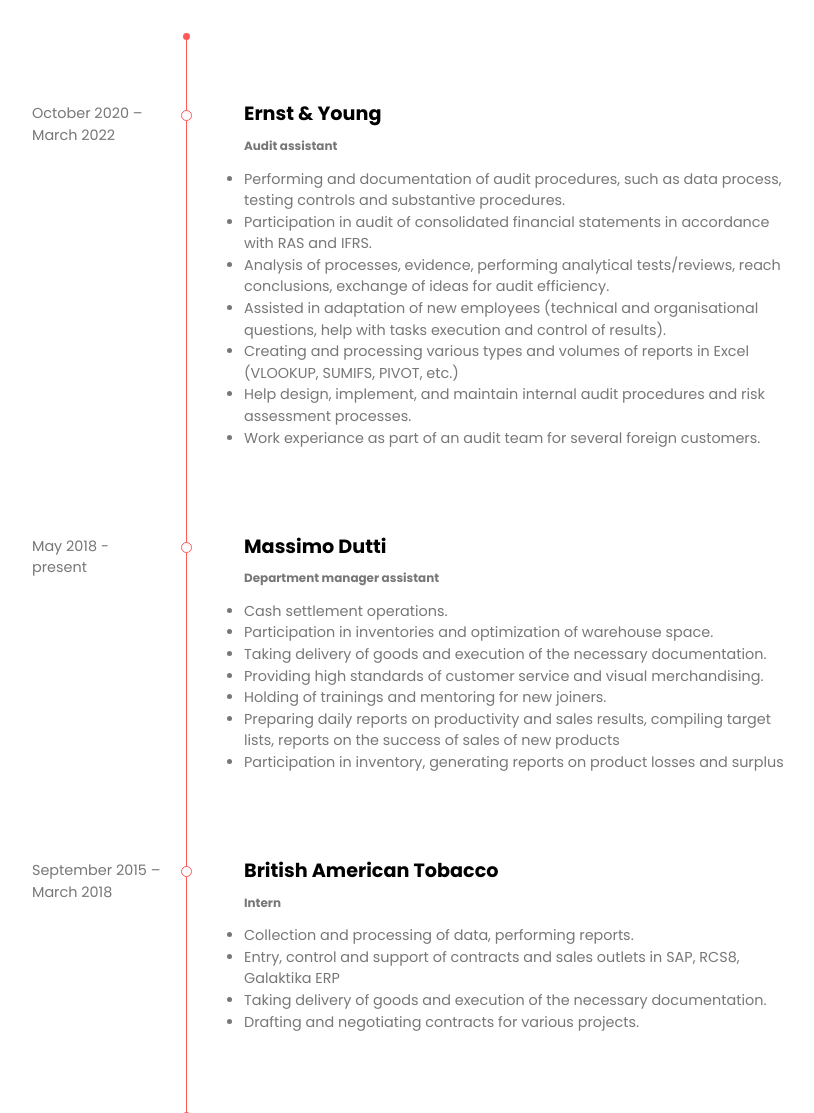
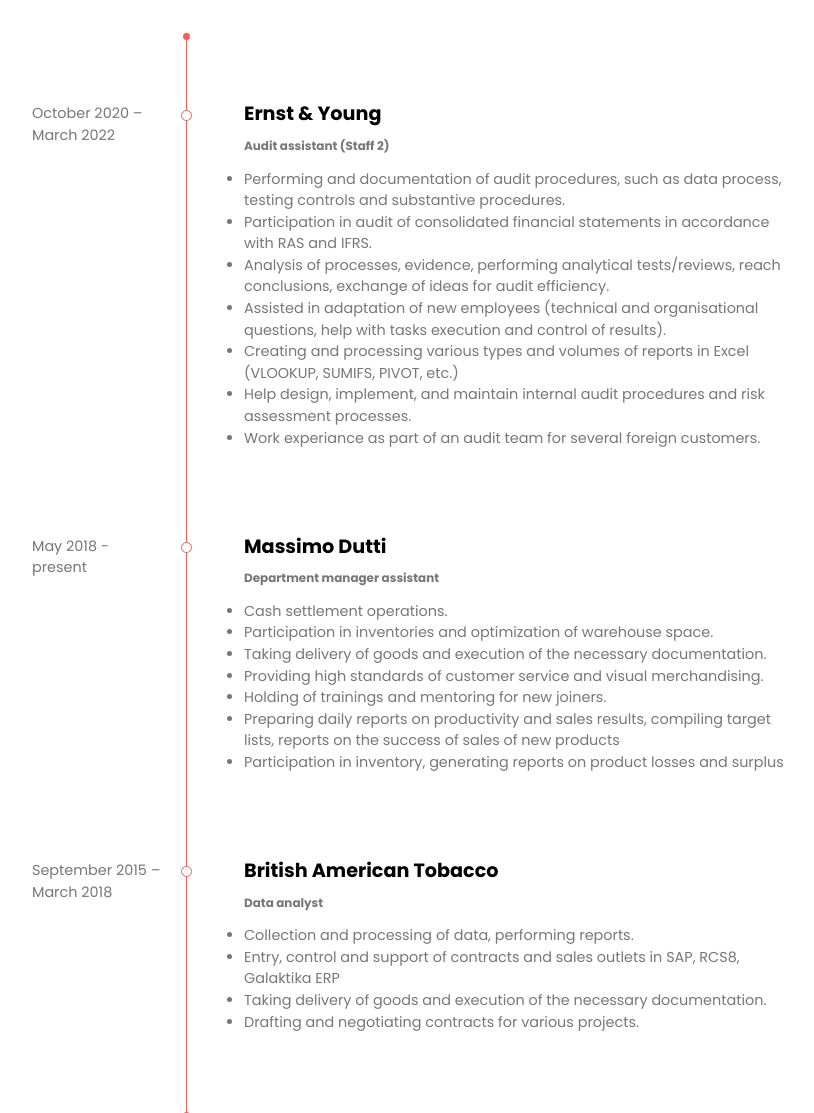
Before and after one commit to qfranq1/CV, a plain HTML site: page index.html in a window 1280 px wide. Shown: the part 4660-5773 px from the top of the page, without its empty margins (383-1197 px from the left). Drawn offline with nearby package versions, Linux system fonts and the light colour scheme; files whose address does not match are found by name.

Commit message:
bio changes

```diff
--- a/index.html
+++ b/index.html
@@ -229,7 +229,7 @@
             </div>
             <div class="timeline-description">
               <h4>Ernst & Young</h4>
-              <h5>Audit assistant</h5>
+              <h5>Audit assistant (Staff 2)</h5>
               <p>
                 <ul>
                   <li>Performing and documentation of audit procedures, such as data process, testing controls and substantive procedures.</li>
@@ -269,7 +269,7 @@
             </div>
             <div class="timeline-description">
               <h4>British American Tobacco</h4>
-              <h5>Intern</h5>
+              <h5>Data analyst</h5>
               <p>
                 <ul>
                   <li>Collection and processing of data, performing reports.</li>
```
